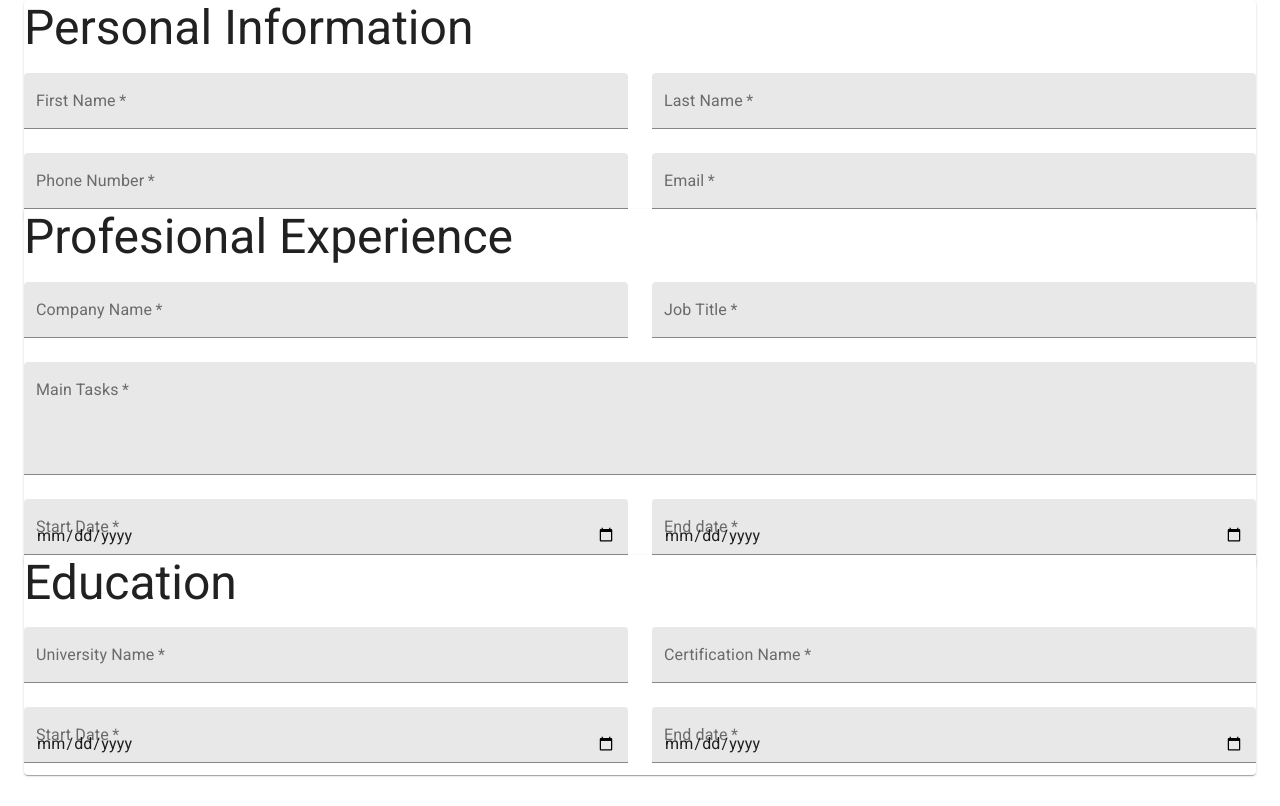
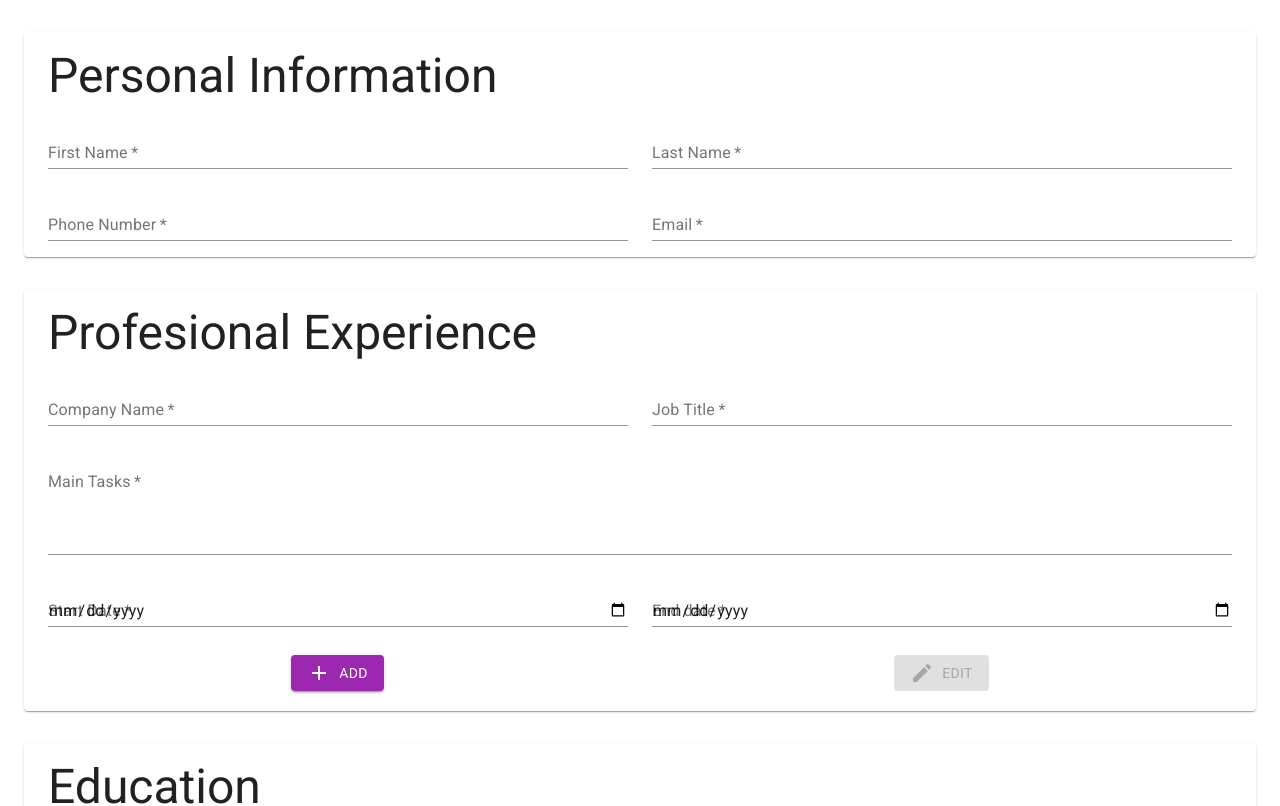
Before and after one commit to theolvq/cv-app, a React (Create React App) app: page / in a window 1280 px wide. Shown: the top 806 px of the page. Built offline with nearby package versions, Linux system fonts and the light colour scheme.

Commit message:
added icon package, themed to purple and green, created add and edit button styles

```diff
--- a/package.json
+++ b/package.json
@@ -5,6 +5,7 @@
   "dependencies": {
     "@fontsource/roboto": "^4.3.0",
     "@material-ui/core": "^4.11.4",
+    "@material-ui/icons": "^4.11.2",
     "@testing-library/jest-dom": "^5.12.0",
     "@testing-library/react": "^11.2.6",
     "@testing-library/user-event": "^12.8.3",
--- a/src/App.js
+++ b/src/App.js
@@ -1,11 +1,20 @@
+import { createMuiTheme, ThemeProvider } from '@material-ui/core';
+import { green, purple } from '@material-ui/core/colors';
 import './App.css';
 import Form from './components/Form';
 
+const theme = createMuiTheme({
+  palette: {
+    primary: purple,
+    secondary: green,
+  },
+});
+
 const App = () => {
   return (
-    <div>
+    <ThemeProvider theme={theme}>
       <Form />
-    </div>
+    </ThemeProvider>
   );
 };
 
--- /dev/null
+++ b/src/components/AddButton.js
@@ -0,0 +1,13 @@
+import Button from '@material-ui/core/Button';
+import AddIcon from '@material-ui/icons/Add';
+import React from 'react';
+
+const AddButton = () => {
+  return (
+    <Button color='primary' variant='contained' style={{ margin: '1rem auto' }}>
+      <AddIcon style={{ paddingRight: '0.5rem' }} /> Add
+    </Button>
+  );
+};
+
+export default AddButton;
--- /dev/null
+++ b/src/components/EditButton.js
@@ -0,0 +1,18 @@
+import Button from '@material-ui/core/Button';
+import EditIcon from '@material-ui/icons/Edit';
+import React from 'react';
+
+const EditButton = () => {
+  return (
+    <Button
+      color='primary'
+      variant='contained'
+      style={{ margin: '1rem auto' }}
+      disabled
+    >
+      <EditIcon style={{ paddingRight: '0.5rem' }} /> Edit
+    </Button>
+  );
+};
+
+export default EditButton;
--- a/src/components/Education.js
+++ b/src/components/Education.js
@@ -5,11 +5,13 @@ import Grid from '@material-ui/core/Grid';
 import Paper from '@material-ui/core/Paper';
 
 import React from 'react';
+import AddButton from './AddButton';
+import EditButton from './EditButton';
 
 const Education = props => {
   return (
     <Container>
-      <Paper>
+      <Paper className='form-container'>
         <Typography variant='h3' gutterBottom>
           Education
         </Typography>
@@ -17,7 +19,7 @@ const Education = props => {
           <Grid container spacing={3}>
             <Grid item xs={12} md={6}>
               <TextField
-                variant='filled'
+                variant='standard'
                 fullWidth
                 type='text'
                 label='University Name'
@@ -29,7 +31,7 @@ const Education = props => {
             </Grid>
             <Grid item xs={12} md={6}>
               <TextField
-                variant='filled'
+                variant='standard'
                 fullWidth
                 type='text'
                 label='Certification Name'
@@ -39,9 +41,9 @@ const Education = props => {
                 onChange={props.onChange}
               />
             </Grid>
-            <Grid item xs={12} md={6}>
+            <Grid item xs={6}>
               <TextField
-                variant='filled'
+                variant='standard'
                 fullWidth
                 type='date'
                 label='Start Date'
@@ -51,9 +53,9 @@ const Education = props => {
                 onChange={props.onChange}
               />
             </Grid>
-            <Grid item xs={12} md={6}>
+            <Grid item xs={6}>
               <TextField
-                variant='filled'
+                variant='standard'
                 fullWidth
                 type='date'
                 label='End date'
@@ -63,6 +65,8 @@ const Education = props => {
                 onChange={props.onChange}
               />
             </Grid>
+            <AddButton />
+            <EditButton />
           </Grid>
         </form>
       </Paper>
--- a/src/components/Experience.js
+++ b/src/components/Experience.js
@@ -3,13 +3,15 @@ import Container from '@material-ui/core/Container';
 import TextField from '@material-ui/core/TextField';
 import Grid from '@material-ui/core/Grid';
 import Paper from '@material-ui/core/Paper';
+import AddButton from './AddButton';
+import EditButton from './EditButton';
 
 import React from 'react';
 
 const Experience = props => {
   return (
     <Container>
-      <Paper>
+      <Paper className='form-container'>
         <Typography variant='h3' gutterBottom>
           Profesional Experience
         </Typography>
@@ -17,8 +19,7 @@ const Experience = props => {
           <Grid container spacing={3}>
             <Grid item xs={12} md={6}>
               <TextField
-                id='filled-basic'
-                variant='filled'
+                variant='standard'
                 type='text'
                 label='Company Name'
                 required
@@ -30,8 +31,7 @@ const Experience = props => {
             </Grid>
             <Grid item xs={12} md={6}>
               <TextField
-                id='filled-basic'
-                variant='filled'
+                variant='standard'
                 type='text'
                 label='Job Title'
                 required
@@ -43,8 +43,7 @@ const Experience = props => {
             </Grid>
             <Grid item xs={12}>
               <TextField
-                id='filled-basic'
-                variant='filled'
+                variant='standard'
                 label='Main Tasks'
                 required
                 multiline
@@ -55,10 +54,9 @@ const Experience = props => {
                 onChange={props.onChange}
               />
             </Grid>
-            <Grid item xs={12} md={6}>
+            <Grid item xs={6}>
               <TextField
-                id='filled-basic'
-                variant='filled'
+                variant='standard'
                 type='date'
                 label='Start Date'
                 required
@@ -68,10 +66,9 @@ const Experience = props => {
                 onChange={props.onChange}
               />
             </Grid>
-            <Grid item xs={12} md={6}>
+            <Grid item xs={6}>
               <TextField
-                id='filled-basic'
-                variant='filled'
+                variant='standard'
                 type='date'
                 label='End date'
                 required
@@ -81,6 +78,8 @@ const Experience = props => {
                 onChange={props.onChange}
               />
             </Grid>
+            <AddButton />
+            <EditButton />
           </Grid>
         </form>
       </Paper>
--- a/src/components/Form.js
+++ b/src/components/Form.js
@@ -2,18 +2,8 @@ import React, { useState } from 'react';
 import PersonalInfo from './PersonalInfo';
 import Education from './Education';
 import Experience from './Experience';
-import { makeStyles } from '@material-ui/core';
-
-const useStyles = makeStyles({
-  formSection: {
-    marginBottom: '2rem',
-    marginTop: '1rem',
-  },
-});
 
 const Form = () => {
-  const classes = useStyles();
-
   const today = new Date().toLocaleDateString();
 
   const [personalData, setPersonalData] = useState({
--- a/src/components/PersonalInfo.js
+++ b/src/components/PersonalInfo.js
@@ -8,7 +8,7 @@ import React from 'react';
 const PersonalInfo = props => {
   return (
     <Container>
-      <Paper>
+      <Paper className='form-container'>
         <Typography variant='h3' gutterBottom>
           Personal Information
         </Typography>
@@ -16,11 +16,10 @@ const PersonalInfo = props => {
           <Grid container spacing={3}>
             <Grid item xs={12} md={6}>
               <TextField
-                id='filled-basic'
                 type='text'
                 label='First Name'
                 required
-                variant='filled'
+                variant='standard'
                 name='firstName'
                 fullWidth
                 value={props.data.firstName}
@@ -33,7 +32,7 @@ const PersonalInfo = props => {
                 type='text'
                 label='Last Name'
                 required
-                variant='filled'
+                variant='standard'
                 name='lastName'
                 fullWidth
                 value={props.data.lastName}
@@ -46,7 +45,7 @@ const PersonalInfo = props => {
                 type='tel'
                 label='Phone Number'
                 required
-                variant='filled'
+                variant='standard'
                 name='phone'
                 fullWidth
                 value={props.data.phone}
@@ -59,7 +58,7 @@ const PersonalInfo = props => {
                 type='email'
                 label='Email'
                 required
-                variant='filled'
+                variant='standard'
                 name='email'
                 fullWidth
                 value={props.data.email}
--- a/src/index.css
+++ b/src/index.css
@@ -1,5 +1,6 @@
 body {
   margin: 0;
+  padding: 0;
   font-family: -apple-system, BlinkMacSystemFont, 'Segoe UI', 'Roboto', 'Oxygen',
     'Ubuntu', 'Cantarell', 'Fira Sans', 'Droid Sans', 'Helvetica Neue',
     sans-serif;
@@ -11,3 +12,8 @@ code {
   font-family: source-code-pro, Menlo, Monaco, Consolas, 'Courier New',
     monospace;
 }
+
+.form-container {
+  margin: 2rem 0;
+  padding: 1rem 1.5rem;
+}
```
Also changed, not shown: src/components/Add.js (deleted), src/components/Edit.js (deleted), 1 other file (tests, documents, lock files or other folders).
